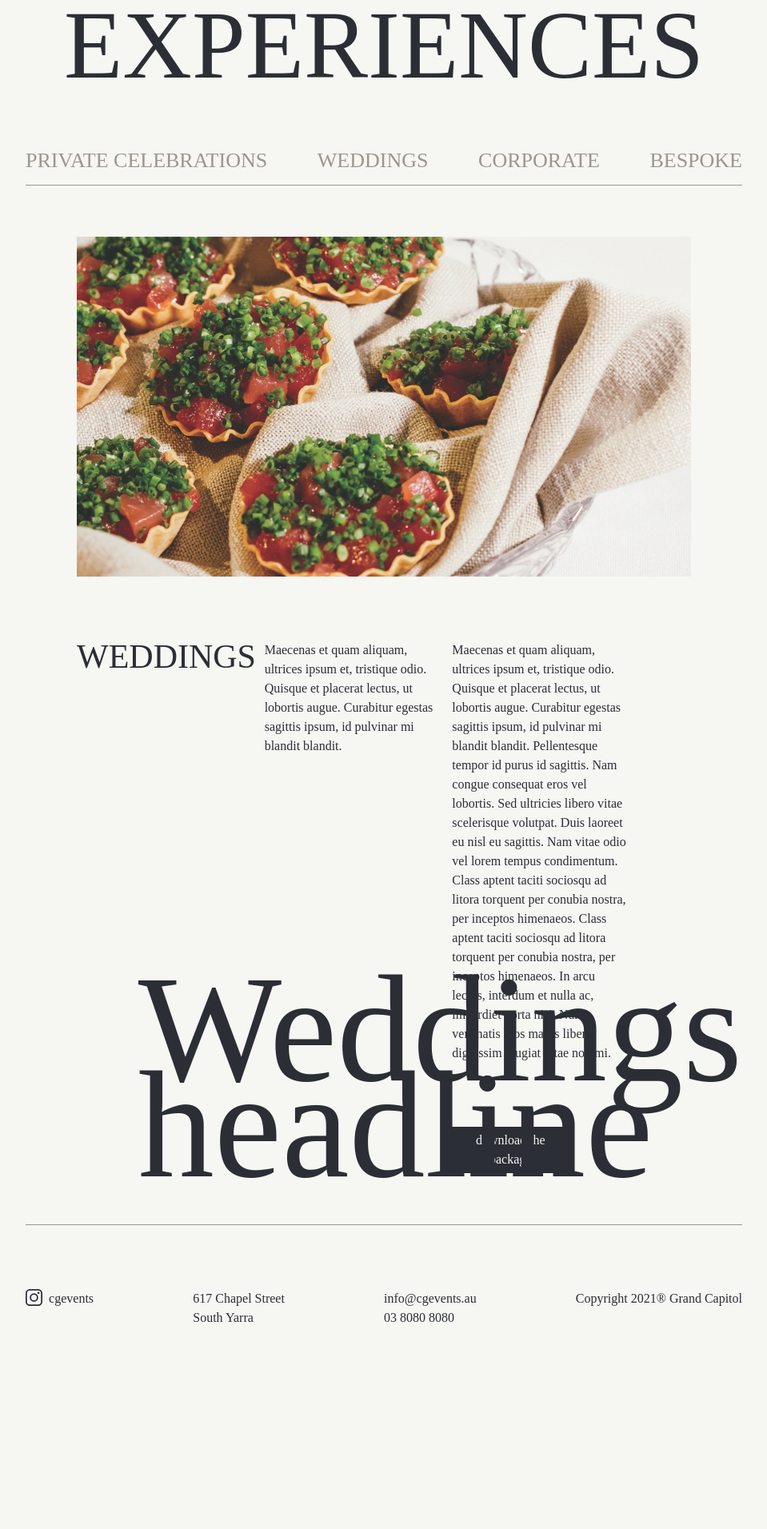
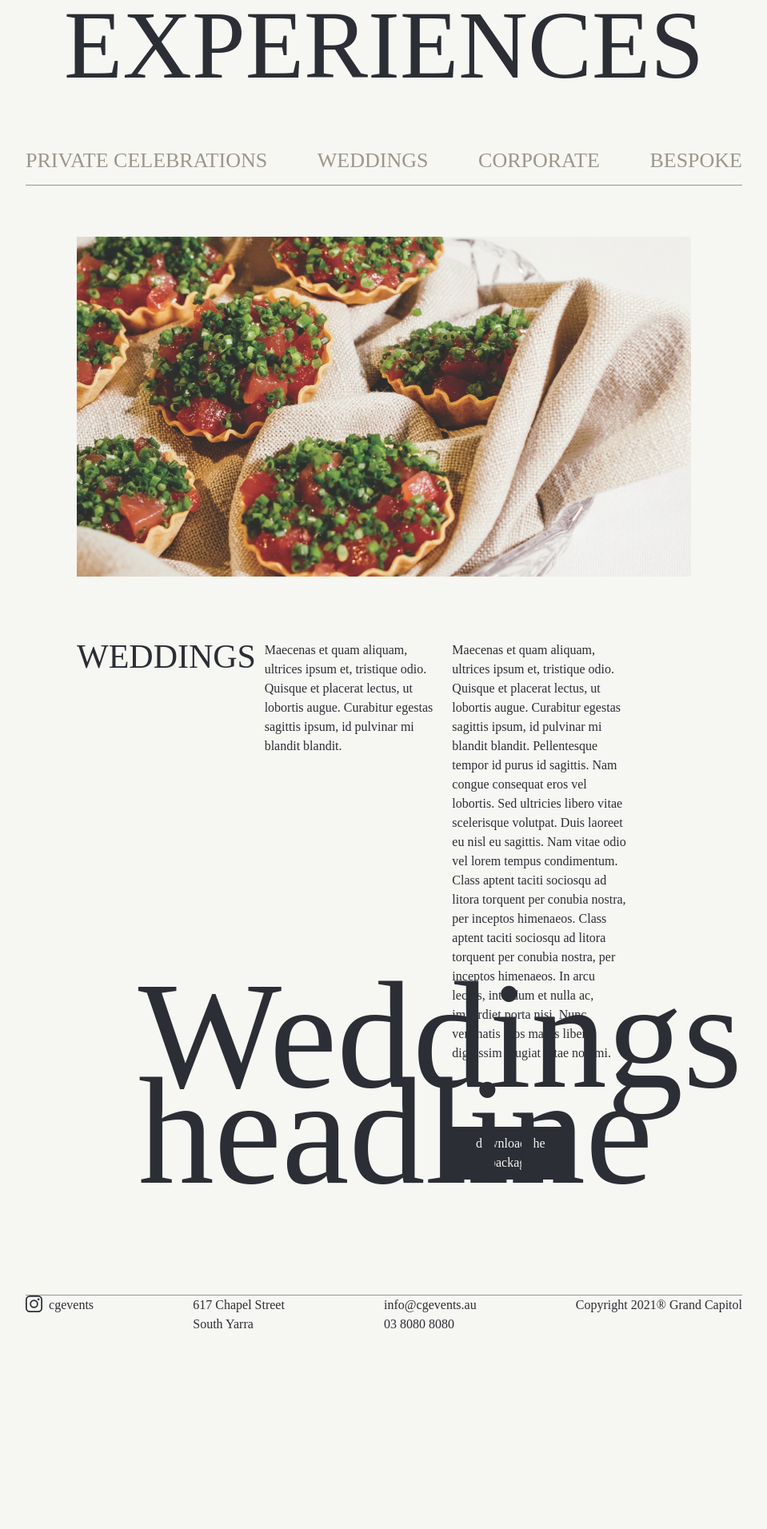
Before and after one commit to milosptr/event-centar, a Jekyll site: the page built from experiences.md, in a window 1280 px wide. Shown: the part 762-2674 px from the top of the page at 80% size, without its empty margins (160-1119 px from the left). Built offline with Jekyll 4.4.1, drawn with Linux system fonts in a browser that asks for light colours; some web fonts are replaced.

Commit message:
footer border top

```diff
--- a/_includes/footer.html
+++ b/_includes/footer.html
@@ -1,4 +1,5 @@
 <footer class="mt-16 mb-16 sm:mt-20 sm:mb-56 px-4 lg:px-16 xl:px-48">
+  <div class="footer-wrapper">
   <ul class="little-font sm:flex sm:justify-between">
     <li class="mb-5"><a class="flex items-start" href="#">
       <img src="/img/instagram.svg" alt="instagram icon" class="mr-2"></img>
@@ -9,6 +10,7 @@
     <li class="mb-5">info@cgevents.au <br >03 8080 8080</li>
     <li class="mb-5">Copyright 2021&#174 Grand Capitol</li>
   </ul>
+  </div>
 
 </footer>
 <script src="/js/main.js" type="text/javascript"></script>
--- a/css/style.css
+++ b/css/style.css
@@ -39,6 +39,10 @@ body {
   color: #2B2E34; /*font color*/
   margin: 0;
   list-style: none;
+}
+
+.footer-wrapper {
+border-top: 1px solid #9C968D;
 }
 
 
@@ -235,10 +239,16 @@ body {
   .button {
     border: 1px solid #2B2E34;
     outline: none;
-    padding-top: 5px;
-    padding-bottom: 5px;
+    padding-top: 8px;
+    padding-bottom: 8px;
     padding-left: 10px;
     padding-right: 10px;
+    }
+
+  .button:hover {
+    border: 1px solid #2B2E34;
+    background-color: #2B2E34;
+    color: white;
   }
 
   .black-button {
@@ -246,10 +256,17 @@ body {
     color: #F6F6F3;
     border: none;
     outline: none;
-      padding-top: 5px;
-      padding-bottom: 5px;
+    padding-top: 8px;
+    padding-bottom: 8px;
     padding-left: 10px;
     padding-right: 10px;
+    border: 1px solid #2B2E34;
+    }
+
+  .black-button:hover {
+    border: 1px solid #2B2E34;
+    background-color: white;
+    color: #2B2E34;
   }
 
   .dining-intro {
@@ -257,16 +274,16 @@ body {
     }
 
   .team {
-    border-bottom: 1px solid #9C968D;
+    /*border-bottom: 1px solid #9C968D;*/
   }
 
   .experiences-menu {
     border-bottom: 1px solid #9C968D;
   }
 
-  .section {
+  /*.section {
     border-bottom: 1px solid #9C968D;
-  }
+  }*/
 
 
   @media (min-width: 768px) {
```
Also changed, not shown: _layouts/homepage.html (+5 -5 lines). Lines whose indentation alone changed are shown as unchanged.
